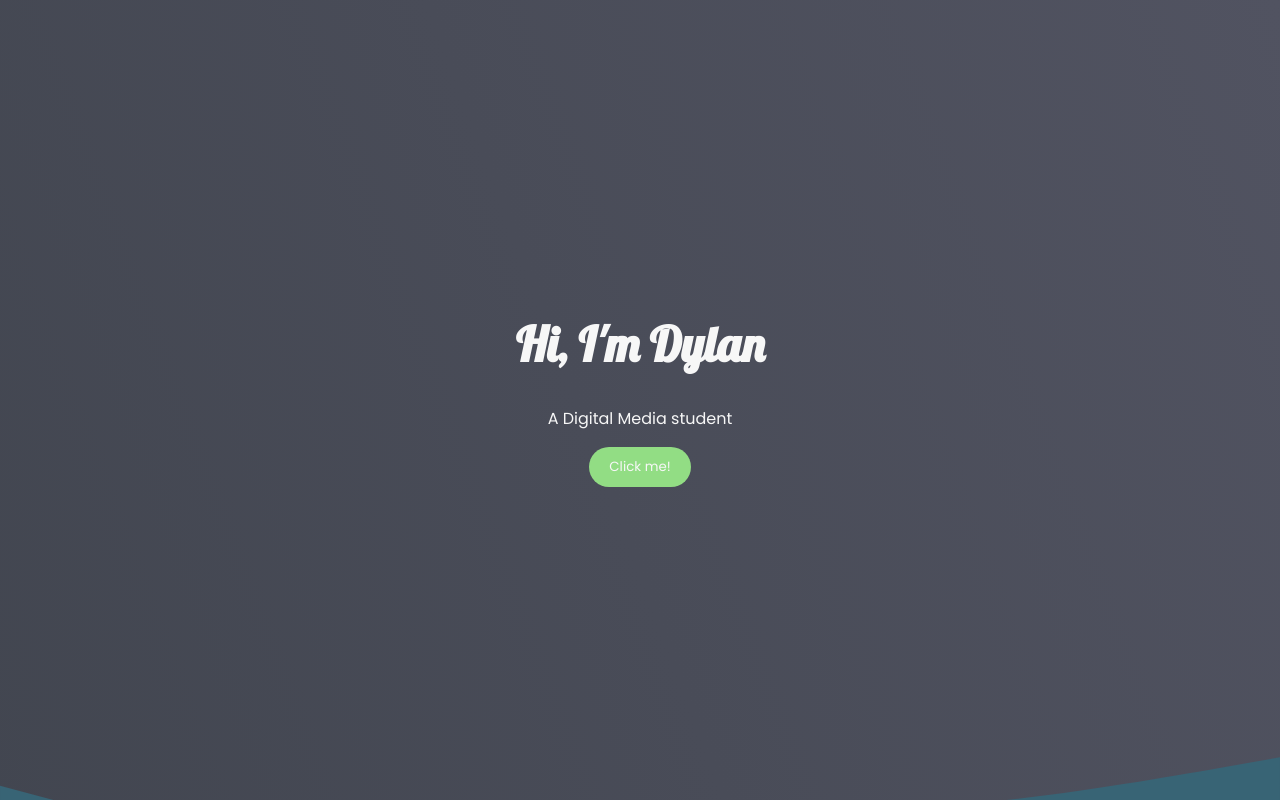
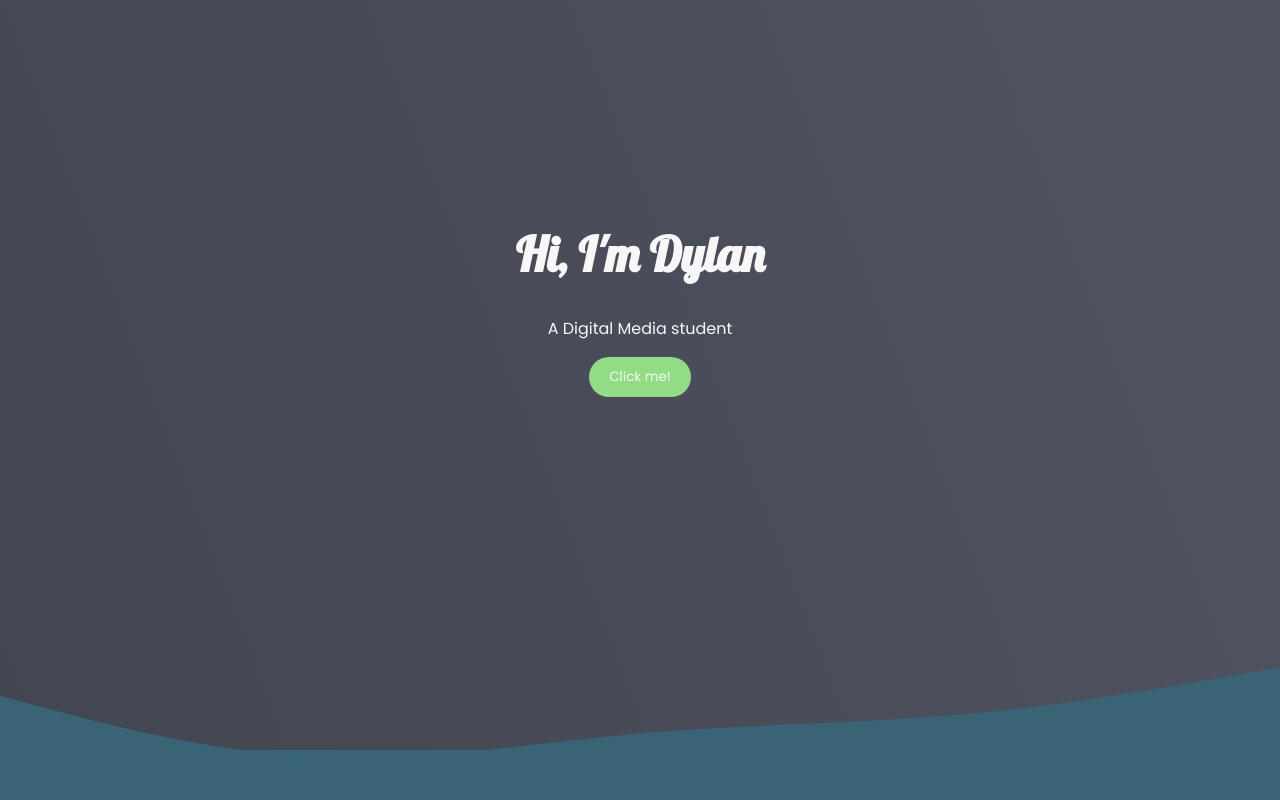
Before and after one commit to Dylanos03/MyWebsite, a plain HTML site: page index.html in a window 1280 px wide. Shown: the top 800 px of the page. Drawn offline with Linux system fonts and the light colour scheme.

Commit message:
Update styles.css

```diff
--- a/styles.css
+++ b/styles.css
@@ -22,7 +22,7 @@ body {
 
     text-align: center;
     color: #f7f7f7;
-    padding-top: 22%;
+    padding-top: 15%;
     padding-bottom: 10%;
     animation: 1s ease 0s 1 slideInBottom;
 }
```
